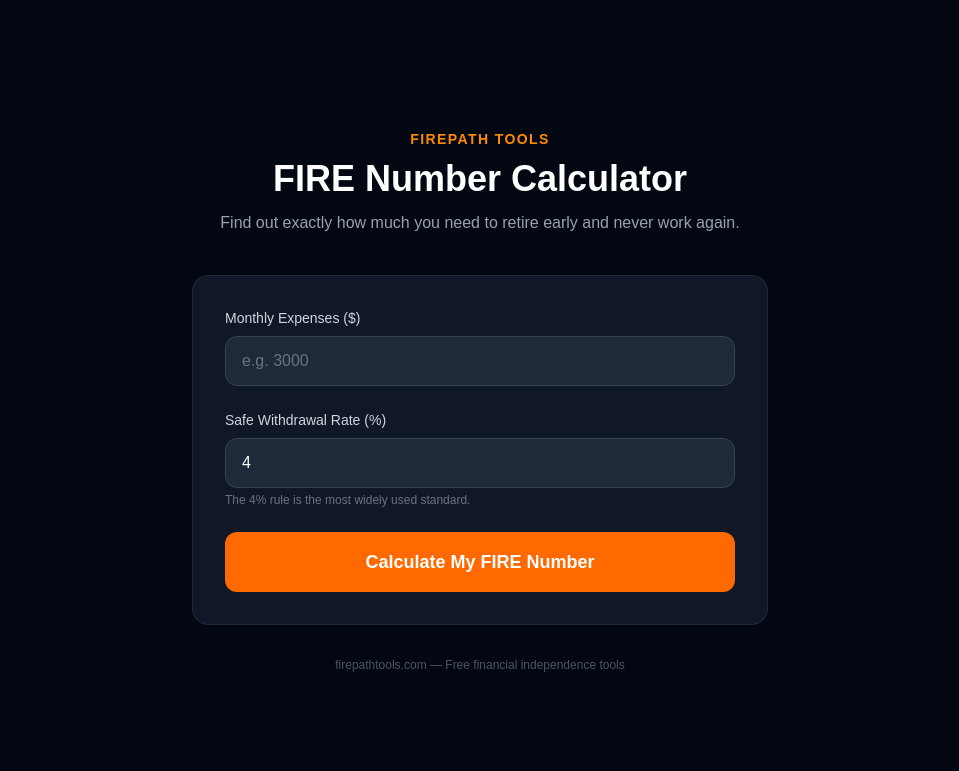
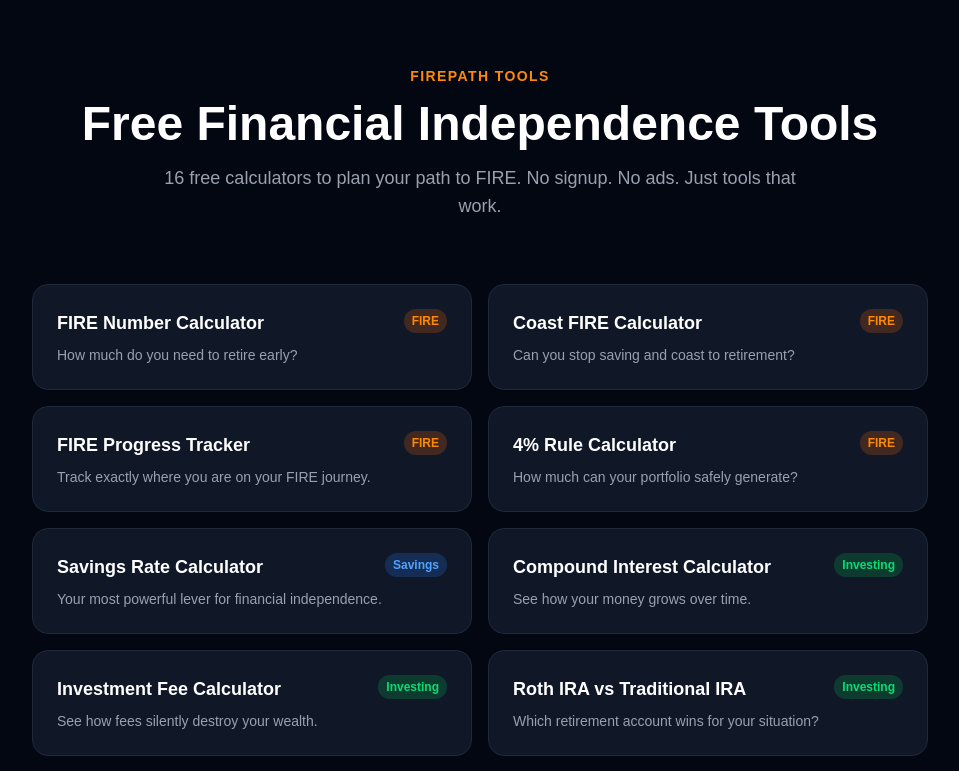
Before and after one commit to giraudsebastien79000-max/firepathtools, a Next.js app: page / in a window 1280 px wide. Shown: the top 771 px of the page, without its empty margins (160-1119 px from the left). Built offline with nearby package versions, Linux system fonts and the light colour scheme.

Commit message:
Add homepage with all 16 tools

```diff
--- a/app/page.tsx
+++ b/app/page.tsx
@@ -1,76 +1,56 @@
-"use client";
-import { useState } from "react";
+import Link from "next/link";
+
+const tools = [
+  { href: "/tools/fire-number", title: "FIRE Number Calculator", desc: "How much do you need to retire early?", tag: "FIRE" },
+  { href: "/tools/coast-fire", title: "Coast FIRE Calculator", desc: "Can you stop saving and coast to retirement?", tag: "FIRE" },
+  { href: "/tools/fire-progress", title: "FIRE Progress Tracker", desc: "Track exactly where you are on your FIRE journey.", tag: "FIRE" },
+  { href: "/tools/four-percent-rule", title: "4% Rule Calculator", desc: "How much can your portfolio safely generate?", tag: "FIRE" },
+  { href: "/tools/savings-rate", title: "Savings Rate Calculator", desc: "Your most powerful lever for financial independence.", tag: "Savings" },
+  { href: "/tools/compound-interest", title: "Compound Interest Calculator", desc: "See how your money grows over time.", tag: "Investing" },
+  { href: "/tools/investment-fees", title: "Investment Fee Calculator", desc: "See how fees silently destroy your wealth.", tag: "Investing" },
+  { href: "/tools/roth-vs-traditional", title: "Roth IRA vs Traditional IRA", desc: "Which retirement account wins for your situation?", tag: "Investing" },
+  { href: "/tools/retirement-age", title: "Retirement Age Calculator", desc: "What age can you retire based on your savings?", tag: "Retirement" },
+  { href: "/tools/net-worth", title: "Net Worth Calculator", desc: "Your real financial score. Calculate it in 60 seconds.", tag: "Wealth" },
+  { href: "/tools/emergency-fund", title: "Emergency Fund Calculator", desc: "How much do you need before you start investing?", tag: "Savings" },
+  { href: "/tools/debt-payoff", title: "Debt Payoff Calculator", desc: "See exactly when you will be debt-free.", tag: "Debt" },
+  { href: "/tools/budget-planner", title: "Budget Planner (50/30/20)", desc: "Build your ideal budget in seconds.", tag: "Budgeting" },
+  { href: "/tools/inflation", title: "Inflation Calculator", desc: "See how inflation erodes your purchasing power.", tag: "Investing" },
+  { href: "/tools/latte-factor", title: "Latte Factor Calculator", desc: "What do your daily habits really cost over 30 years?", tag: "Budgeting" },
+  { href: "/tools/freelance-rate", title: "Freelance Hourly Rate Calculator", desc: "The minimum rate you need to charge to hit your goals.", tag: "Freelance" },
+];
+
+const tagColors = {
+  FIRE: "bg-orange-500/20 text-orange-400",
+  Savings: "bg-blue-500/20 text-blue-400",
+  Investing: "bg-green-500/20 text-green-400",
+  Retirement: "bg-purple-500/20 text-purple-400",
+  Wealth: "bg-yellow-500/20 text-yellow-400",
+  Debt: "bg-red-500/20 text-red-400",
+  Budgeting: "bg-teal-500/20 text-teal-400",
+  Freelance: "bg-pink-500/20 text-pink-400",
+};
 
 export default function Home() {
-  const [expenses, setExpenses] = useState("");
-  const [rate, setRate] = useState("7");
-  const [withdrawalRate, setWithdrawalRate] = useState("4");
-  const [result, setResult] = useState<number | null>(null);
-
-  const calculate = () => {
-    const monthlyExpenses = parseFloat(expenses);
-    const annualExpenses = monthlyExpenses * 12;
-    const wr = parseFloat(withdrawalRate) / 100;
-    const fireNumber = annualExpenses / wr;
-    setResult(fireNumber);
-  };
-
   return (
-    <main className="min-h-screen bg-gray-950 text-white flex flex-col items-center justify-center px-4 py-16">
-      <div className="max-w-xl w-full">
-        <div className="text-center mb-10">
+    <main className="min-h-screen bg-gray-950 text-white px-4 py-16">
+      <div className="max-w-4xl mx-auto">
+        <div className="text-center mb-16">
           <span className="text-orange-400 text-sm font-semibold tracking-widest uppercase">FirePath Tools</span>
-          <h1 className="text-4xl font-bold mt-2 mb-3">FIRE Number Calculator</h1>
-          <p className="text-gray-400 text-base">Find out exactly how much you need to retire early and never work again.</p>
+          <h1 className="text-5xl font-bold mt-3 mb-4">Free Financial Independence Tools</h1>
+          <p className="text-gray-400 text-lg max-w-2xl mx-auto">16 free calculators to plan your path to FIRE. No signup. No ads. Just tools that work.</p>
         </div>
-
-        <div className="bg-gray-900 rounded-2xl p-8 space-y-6 border border-gray-800">
-          <div>
-            <label className="block text-sm font-medium text-gray-300 mb-2">Monthly Expenses ($)</label>
-            <input
-              type="number"
-              value={expenses}
-              onChange={(e) => setExpenses(e.target.value)}
-              placeholder="e.g. 3000"
-              className="w-full bg-gray-800 border border-gray-700 rounded-xl px-4 py-3 text-white placeholder-gray-500 focus:outline-none focus:border-orange-400"
-            />
-          </div>
-
-          <div>
-            <label className="block text-sm font-medium text-gray-300 mb-2">Safe Withdrawal Rate (%)</label>
-            <input
-              type="number"
-              value={withdrawalRate}
-              onChange={(e) => setWithdrawalRate(e.target.value)}
-              placeholder="4"
-              className="w-full bg-gray-800 border border-gray-700 rounded-xl px-4 py-3 text-white placeholder-gray-500 focus:outline-none focus:border-orange-400"
-            />
-            <p className="text-xs text-gray-500 mt-1">The 4% rule is the most widely used standard.</p>
-          </div>
-
-          <button
-            onClick={calculate}
-            className="w-full bg-orange-500 hover:bg-orange-400 text-white font-bold py-4 rounded-xl text-lg transition-colors"
-          >
-            Calculate My FIRE Number
-          </button>
-
-          {result !== null && (
-            <div className="bg-gray-800 rounded-xl p-6 text-center border border-orange-400/30">
-              <p className="text-gray-400 text-sm mb-1">Your FIRE Number</p>
-              <p className="text-5xl font-bold text-orange-400">
-                ${result.toLocaleString("en-US", { maximumFractionDigits: 0 })}
-              </p>
-              <p className="text-gray-400 text-sm mt-3">
-                Once you reach this amount invested, you can live off your returns forever.
-              </p>
-            </div>
-          )}
+        <div className="grid grid-cols-1 md:grid-cols-2 gap-4">
+          {tools.map((tool) => (
+            <Link key={tool.href} href={tool.href} className="bg-gray-900 border border-gray-800 rounded-2xl p-6 hover:border-orange-400/50 hover:bg-gray-800 transition-all group">
+              <div className="flex items-start justify-between mb-2">
+                <h2 className="text-white font-semibold text-lg group-hover:text-orange-400 transition-colors">{tool.title}</h2>
+                <span className={`text-xs font-semibold px-2 py-1 rounded-full ml-2 shrink-0 ${tagColors[tool.tag]}`}>{tool.tag}</span>
+              </div>
+              <p className="text-gray-400 text-sm">{tool.desc}</p>
+            </Link>
+          ))}
         </div>
-
-        <p className="text-center text-gray-600 text-xs mt-8">
-          firepathtools.com — Free financial independence tools
-        </p>
+        <p className="text-center text-gray-600 text-xs mt-16">firepathtools.com -- Free financial independence calculators for the FIRE community</p>
       </div>
     </main>
   );
```
